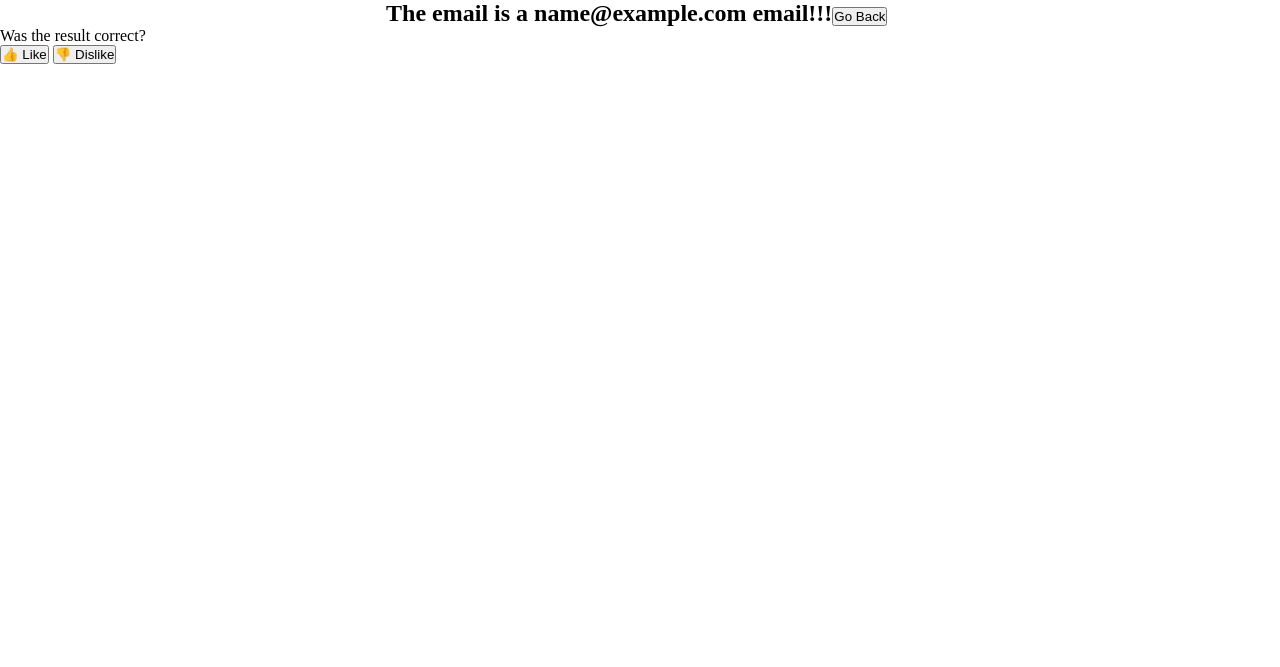
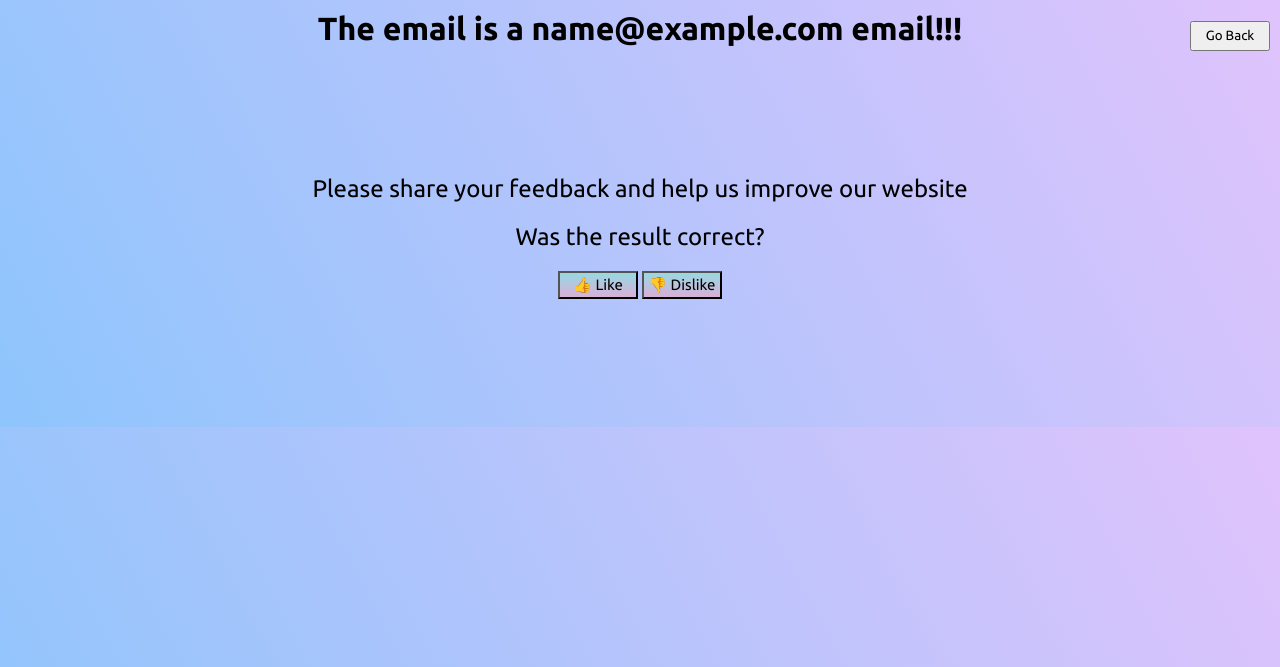
Before and after one commit to tanveeiii/Spam-detector, a Flask app: template templates/result.html in a window 1280 px wide. Shown: the top 667 px of the page. Run offline with Flask 3, Linux system fonts and the light colour scheme; the template is opened without the code that fills it: most values are stand-ins (such as "Sample title", 1, 10 or a date in 2020); parts of the project's set-up code (start-up, migrations or seed data) failed here and were passed over.

Commit message:
Designing the frontend

```diff
--- a/static/result.css
+++ b/static/result.css
@@ -1,14 +1,21 @@
+@import url('https://fonts.googleapis.com/css2?family=Ubuntu:ital,wght@0,300;0,400;0,500;0,700;1,300;1,400;1,500;1,700&display=swap');
+
 *{
     margin: 0;
     padding: 0;
+    font-family: "Ubuntu", sans-serif;
 }
-
+body{
+    background-color: #8EC5FC;
+    background-image: linear-gradient(62deg, #8EC5FC 0%, #E0C3FC 100%);
+}
 .result{
-    width: 99.5vw;
     display: flex;
     justify-content: center;
-    font-size: x-large;
+    font-size: xx-large;
     font-weight: bold;
+    position: relative;
+    margin: 10px;
 }
 
 .spam{
@@ -20,3 +27,62 @@
     color: green;
     font-weight: bold;
 }
+
+.feedback{
+    margin: 30px;
+    display: flex;
+    flex-direction: column;
+    justify-content: center;
+    align-items: center;
+    height: 40vh;
+}
+
+
+.back{
+    position: absolute;
+    top: 0px;
+    right: 0px;
+    text-decoration: none;
+}
+
+.back button{
+    width: 80px;
+    height: 30px;
+    cursor: pointer;
+}
+
+.like{
+    width: 80px;
+    height: 28px;
+    font-size: 15px;
+    text-align: center;
+    background-color: #D9AFD9;
+background-image: linear-gradient(0deg, #D9AFD9 0%, #97D9E1 100%);
+
+}
+
+.dislike{
+    width: 80px;
+    height: 28px;
+    font-size: 15px;
+    text-align: center  ;
+    background-color: #D9AFD9;
+background-image: linear-gradient(0deg, #D9AFD9 0%, #97D9E1 100%);
+
+}
+
+.feedback-message{
+    font-size: x-large;
+}
+
+.feedback-question{
+    font-size: x-large;
+}
+
+.feedback>*{
+    margin: 10px;
+}
+
+.message{
+    font-size: x-large;
+}
--- a/templates/home.html
+++ b/templates/home.html
@@ -14,8 +14,8 @@
         <div></div>
         <div class="input">
             <form action="{{url_for('home')}}" method="POST">
-                <textarea name="email" id="email"></textarea>
-                <input type="submit" value="Submit">
+                <textarea name="email" id="email" placeholder="Please enter your email here..." required ></textarea>
+                <input class="submit" type="submit" value="Submit">
             </form>
         </div>
     </div>
--- a/templates/result.html
+++ b/templates/result.html
@@ -8,19 +8,23 @@
 </head>
 <body>
     <div class="result">
-        <div class="{{email_type}}">The email is a {{email_type}} email!!!</div>
-        <a href="{{url_for('home')}}"><button>Go Back</button></a>
+        <div class="{{email_type}} type">The email is a {{email_type}} email!!!</div>
+        <a class="back" href="{{url_for('home')}}"><button>Go Back</button></a>
     </div>
-    <div>
-        <div>Was the result correct?</div>
+
+    <div class="feedback">
+
+        {%if message%}
+        <div class="message">{{message}}</div>
+        {%else%}
+        <div class="feedback-message">Please share your feedback and help us improve our website</div>
+        <div class="feedback-question">Was the result correct?</div>
         <form action="{{url_for('feedback')}}" method="POST">
             <input type="hidden" name="email" value="{{email}}">
             <input type="hidden" name="result_type" value="{{email_type}}">
-            <button type="submit" name="feedback" value="like">👍 Like</button>
-            <button type="submit" name="feedback" value="dislike">👎 Dislike</button>
+            <button class="like" type="submit" name="feedback" value="like">👍 Like</button>
+            <button class="dislike" type="submit" name="feedback" value="dislike">👎 Dislike</button>
         </form>
-        {%if message%}
-        <div>{{message}}</div>
         {%endif%}
     </div>
 </body>
```
Also changed, not shown: static/design.css (+27 -4 lines).
